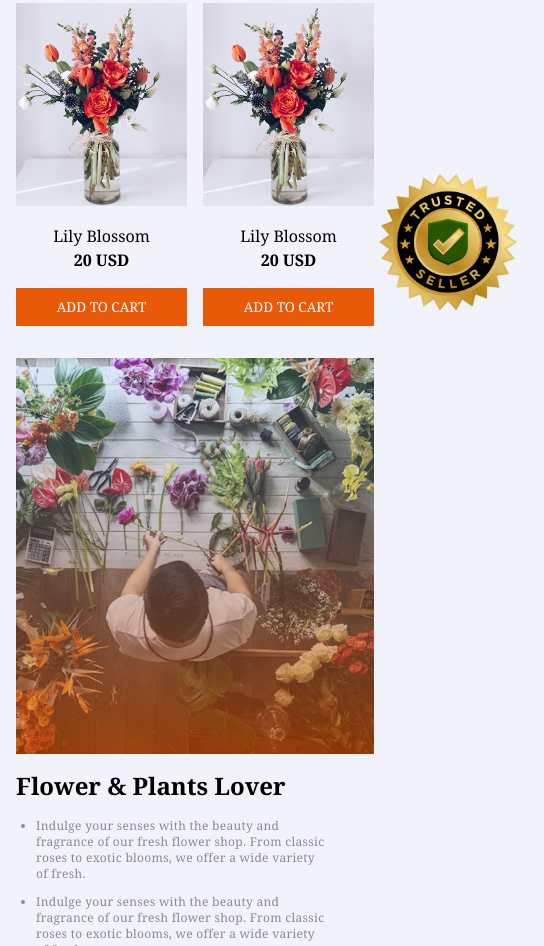
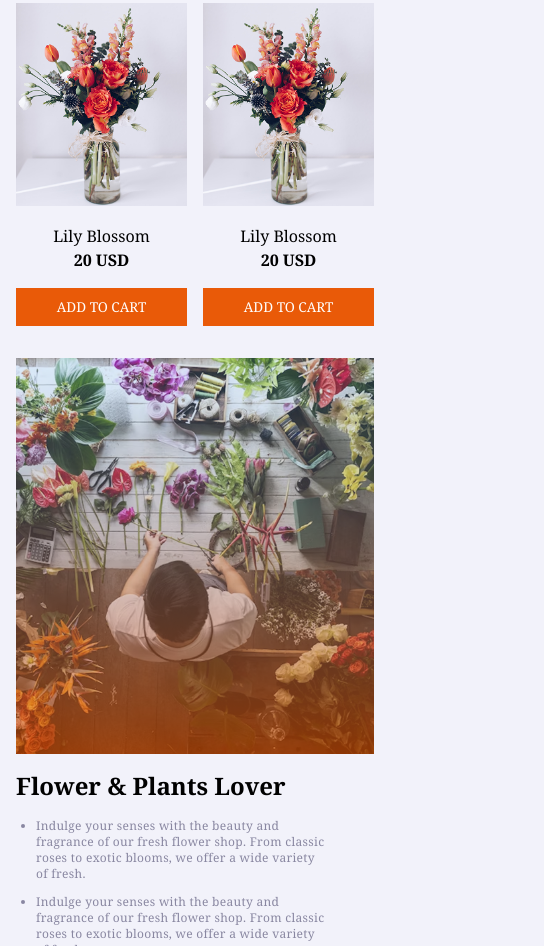
Before and after one commit to Farzana-Akter-Alo/my-second-assignment, a plain HTML site: page index.html in a window 390 px wide. Shown: the part 1680-2626 px from the top of the page, 544 px wide, since content can reach past the window. Drawn offline with nearby package versions, Linux system fonts and the light colour scheme.

Commit message:
added badge style

```diff
--- a/index.html
+++ b/index.html
@@ -255,8 +255,8 @@
         <img src="assets/flower-store.png" alt="">
 
 
-        <img class="absolute w-[12rem] hover:animate-spin h-auto mt-[-38rem] ml-[21rem]" src="assets/trusted-badge.png"
-          alt="">
+        <img class=" hidden sm:block absolute w-[12rem] hover:animate-spin h-auto mt-[-38rem] ml-[21rem]"
+          src="assets/trusted-badge.png" alt="">
 
       </div>
 
```
